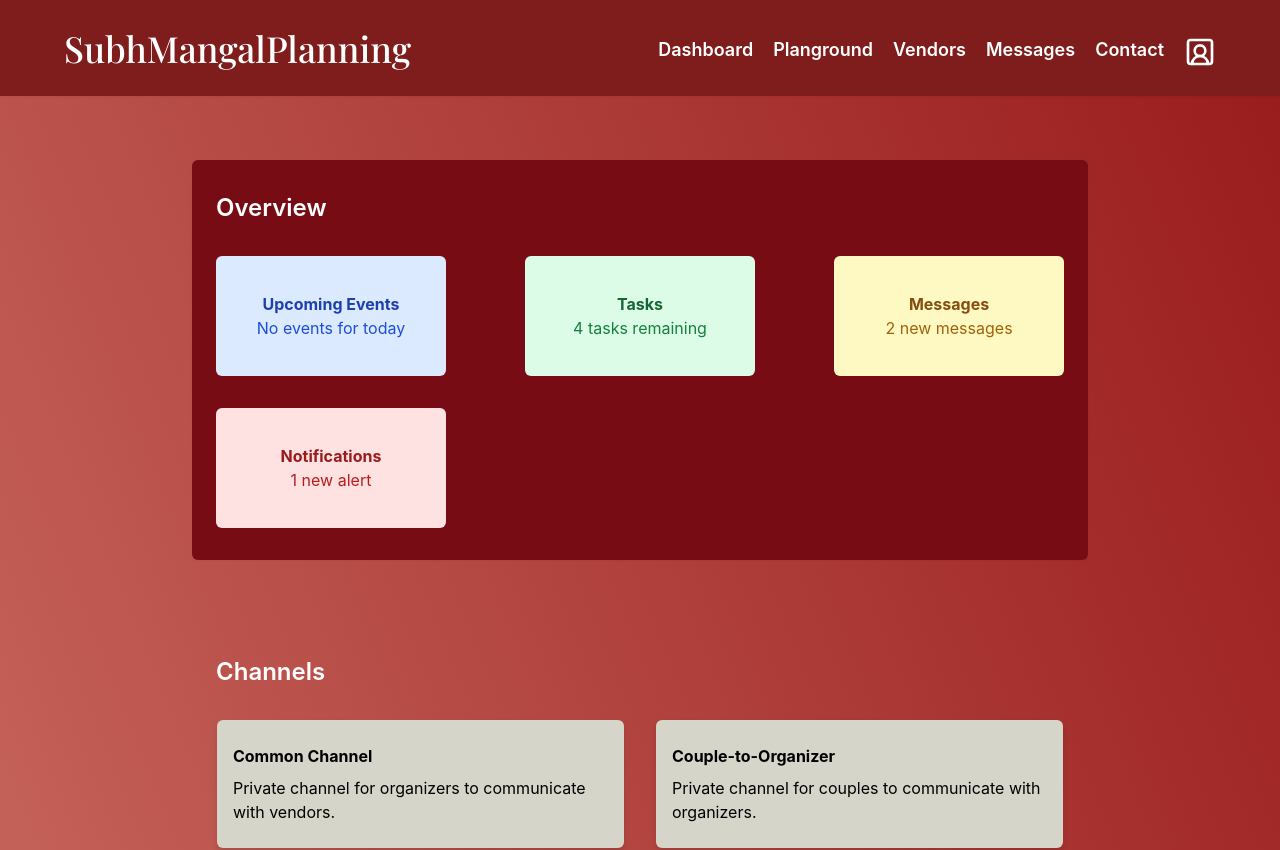
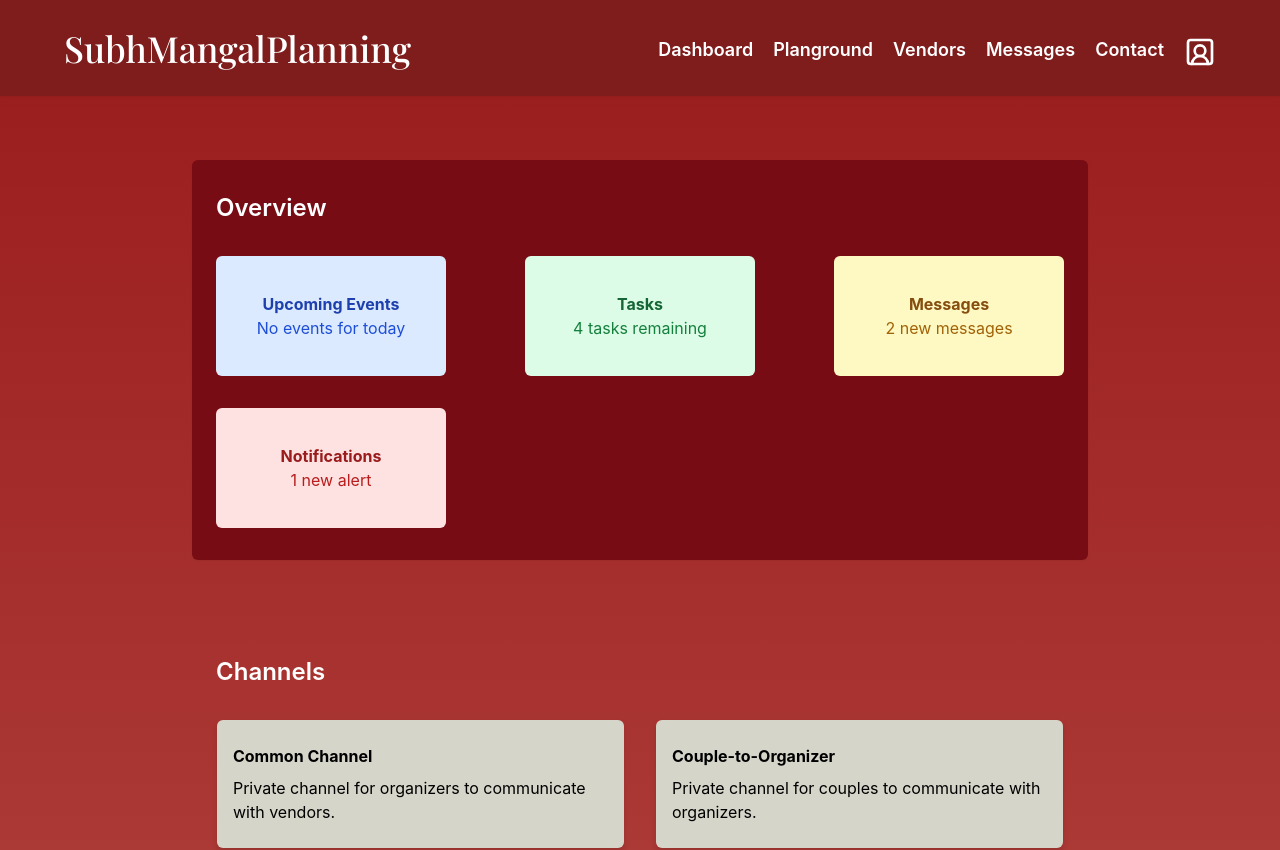
Before and after one commit to Omeshcoding/moodboard, a React (Vite) app in the folder moodboard/: page /dashboard in a window 1280 px wide. Shown: the top 850 px of the page. Built offline with nearby package versions, Linux system fonts and the light colour scheme; a web font is replaced by a local one.

Commit message:
Fixed gradient in dashboard and text casing in homepage navbar

```diff
--- a/moodboard/src/pages/DashBoard.jsx
+++ b/moodboard/src/pages/DashBoard.jsx
@@ -35,7 +35,7 @@ const DashBoard = () => {
     },
   ];
   return (
-    <section className="bg-gradient-to-tr  to-red-800 from-[#DC897C] self-stretch  h-[100%] overflow-hidden">
+    <section className="bg-gradient-to-t  to-red-800 from-[#DC897C] self-stretch  h-[100%] overflow-hidden">
       <Navbar navlinks={navlinks} />
       <Overview />
       <ChannelCard />
--- a/moodboard/src/pages/Home.jsx
+++ b/moodboard/src/pages/Home.jsx
@@ -26,7 +26,7 @@ const Home = () => {
       link: '/#reviews',
     },
     {
-      name: 'Contact',
+      name: 'CONTACT',
       link: '/#footer',
     },
   ];
```
